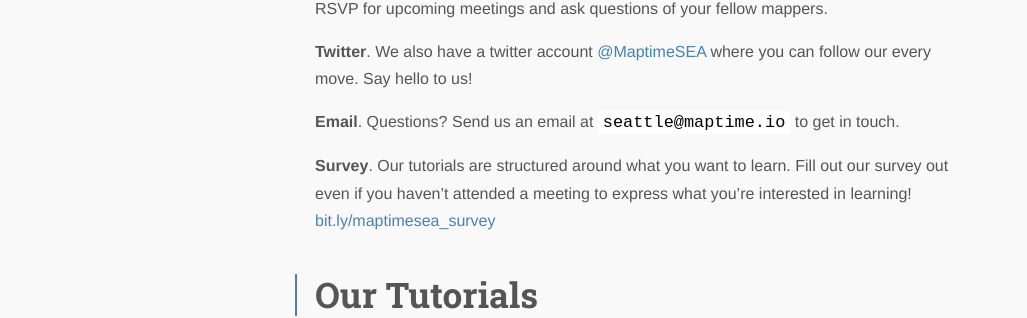
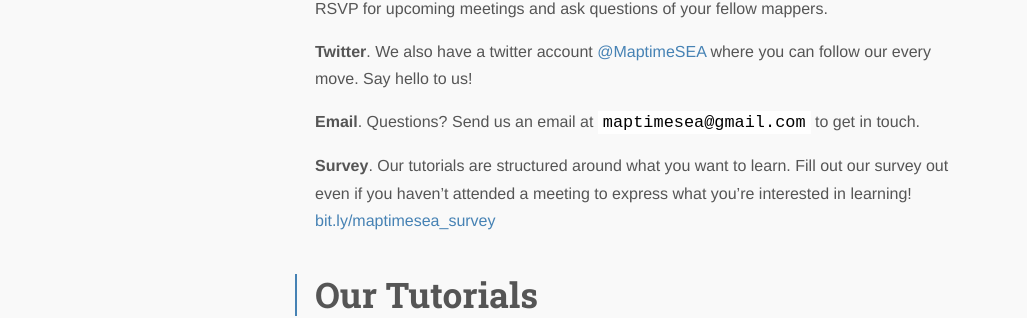
Before and after one commit to MaptimeSEA/maptimesea.github.io, a Jekyll site: the page built from index.md, in a window 1280 px wide and 900 px high, scrolled down 797 px. Shown: the part 147-465 px from the top of the window, without its empty margins (0-1027 px from the left). Built offline with Jekyll 4.4.1, drawn with Linux system fonts in a browser that asks for light colours; nearby versions of some CDN libraries; Markdown is read by kramdown in place of the engine named in the settings.

Commit message:
updated contact email address

```diff
--- a/_posts/2015-06-11-pronto-cartodb.markdown
+++ b/_posts/2015-06-11-pronto-cartodb.markdown
@@ -5,7 +5,7 @@ title: "Bike Maps with CartoDB"
 
 We're going to map data from [Pronto Cycle Share](https://www.prontocycleshare.com/), a Seattle bike share program, with a tool called [CartoDB](https://cartodb.com/). You don't need to ride a bike to do this tutorial. Oh, and if you've never made a map or web map, that's cool too.
 
-We aren't going to show you how to make one type of map in this tutorial. Instead, we'll show you how to get access to CartoDB, connect to data and explain what the provided data means. At that point, the rest is up to you and your fellow mappers to define what types of maps you want to make. Share and collaborate! **Email seattle@maptime.io with a link to your map, code snippet or screenshot and we'll add it to the examples on this page.**
+We aren't going to show you how to make one type of map in this tutorial. Instead, we'll show you how to get access to CartoDB, connect to data and explain what the provided data means. At that point, the rest is up to you and your fellow mappers to define what types of maps you want to make. Share and collaborate! **Email maptimesea@gmail.com with a link to your map, code snippet or screenshot and we'll add it to the examples on this page.**
 
 ## Pronto Cycle Share
 Why Pronto data? Well, the program is local, the data is spatial, generated by real bikers and freely available. Plus we think Seattle needs more transportation options. Getting people to explore _how things are_ is a great way to raise awareness and drive (bike?) toward a better future.
--- a/index.md
+++ b/index.md
@@ -21,7 +21,7 @@ MaptimeSEA has a [Code of Conduct](/conduct/) for all our activities.  Please re
 
 **Twitter**. We also have a twitter account [@MaptimeSEA](http://twitter.com/MaptimeSEA) where you can follow our every move. Say hello to us!
 
-**Email**. Questions? Send us an email at `seattle@maptime.io` to get in touch.
+**Email**. Questions? Send us an email at `maptimesea@gmail.com` to get in touch.
 
 **Survey**. Our tutorials are structured around what you want to learn. Fill out our survey out even if you haven't attended a meeting to express what you're interested in learning! [bit.ly/maptimesea_survey](http://bit.ly/maptimesea_survey)
 
--- a/presentations/git-geojson.html
+++ b/presentations/git-geojson.html
@@ -213,6 +213,6 @@ window.onload = function() {
 <div>Feel free to continue to <em>add</em> or <em>contribute</em> to the datasets on our repository.</div>
 <div>The best data is the data we make together! <em>:)</em></div>
 <div>Thanks.</div>
-<div>@maptimesea<br>seattle@maptime.io<br>meetup.com/MaptimeSEA</div>
+<div>@maptimesea<br>maptimesea@gmail.com<br>meetup.com/MaptimeSEA</div>
 
 </body></html>
```
Also changed, not shown: README.md.
